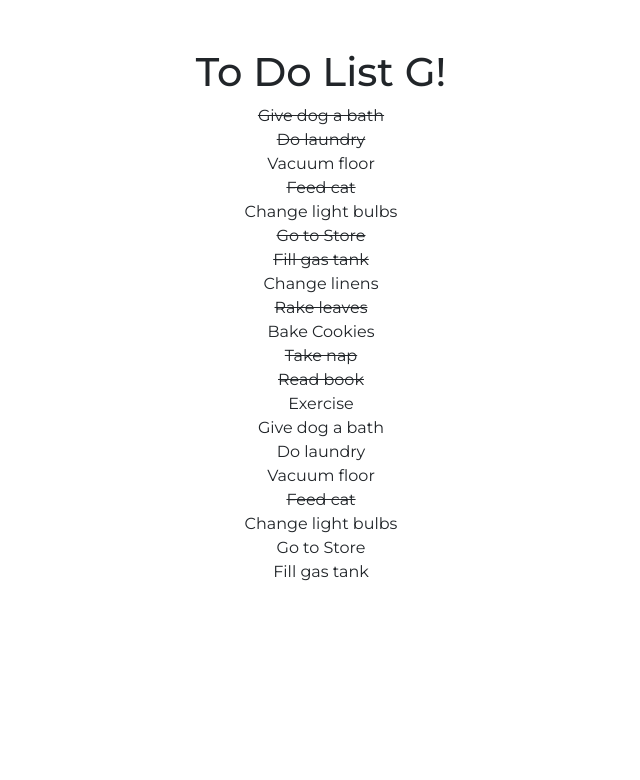
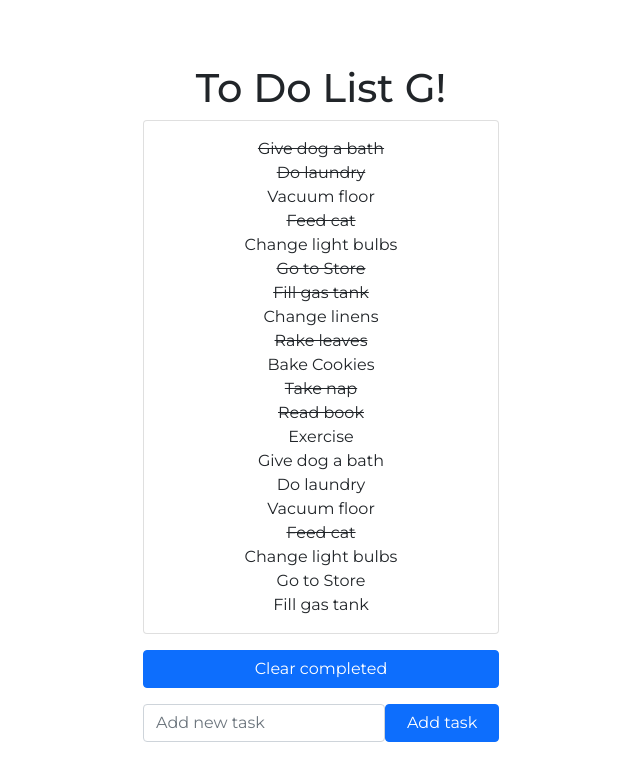
Before and after one commit to vilmarcabanero/task, a React (Create React App) app: page / in a window 1280 px wide. Shown: the top 780 px of the page, without its empty margins (319-959 px from the left). Built offline with nearby package versions, Linux system fonts and the light colour scheme.

Commit message:
Done with Todo app, first version, without db, without using localStorage

```diff
--- /dev/null
+++ b/src/components/Todo/ToDoForm/index.jsx
@@ -0,0 +1,36 @@
+import React, { useState } from 'react';
+import { Form } from 'react-bootstrap';
+import * as S from './styles';
+
+const ToDoForm = ({ toDoList, setToDoList }) => {
+	const [newTask, setNewTask] = useState('');
+
+	const addTaskHandler = () => {
+		setToDoList([
+			...toDoList,
+			{
+				id: Math.random(),
+				task: newTask,
+				complete: false,
+			},
+		]);
+
+		setNewTask('');
+	};
+
+	return (
+		<Form>
+			<S.Group>
+				<Form.Control
+					type='text'
+					placeholder='Add new task'
+					value={newTask}
+					onChange={e => setNewTask(e.target.value)}
+				/>
+				<S.Btn onClick={addTaskHandler}>Add task</S.Btn>
+			</S.Group>
+		</Form>
+	);
+};
+
+export default ToDoForm;
--- /dev/null
+++ b/src/components/Todo/ToDoForm/styles.js
@@ -0,0 +1,12 @@
+import styled from 'styled-components';
+import { Button } from 'react-bootstrap';
+
+export const Group = styled.div`
+	display: flex;
+	align-items: center;
+	justify-content: space-between;
+`;
+
+export const Btn = styled(Button)`
+	width: 10rem;
+`;
--- a/src/components/Todo/ToDo/index.jsx
+++ b/src/components/Todo/ToDoList/ToDo/index.jsx
@@ -2,19 +2,9 @@ import React from 'react';
 import './styles.css';
 
 const ToDo = ({ todo, handleToggle }) => {
-	// console.log('Todo object',todo)
-
-	// const handleClick = e => {
-	// 	// e.preventDefault();
-	// 	handleToggle(e.target.id);
-	// 	// console.log('Clicked', document.getElementById(todo.id).id);
-	// };
-
 	return (
 		<div
 			onClick={e => handleToggle(e.target.id)}
-			name='todo'
-			// value={todo.id}
 			id={todo.id}
 			className={todo.complete ? 'todo strike' : 'todo'}
 		>
--- a/src/components/Todo/ToDoList/index.jsx
+++ b/src/components/Todo/ToDoList/index.jsx
@@ -1,15 +1,10 @@
 import React from 'react';
-import ToDo from 'components/Todo/ToDo';
+import ToDo from 'components/Todo/ToDoList/ToDo';
 
 const ToDoList = ({ toDoList, handleToggle }) => {
-	// console.log(toDoList)
-	return (
-		<div>
-			{toDoList.map(todo => {
-				return <ToDo handleToggle={handleToggle} key={todo.id} todo={todo} />;
-			})}
-		</div>
-	);
+	return toDoList.map(todo => {
+		return <ToDo handleToggle={handleToggle} key={todo.id} todo={todo} />;
+	});
 };
 
 export default ToDoList;
--- a/src/pages/TodoPage/index.jsx
+++ b/src/pages/TodoPage/index.jsx
@@ -1,11 +1,13 @@
 import React, { useState } from 'react';
 import data from 'data/todo.json';
+import { Container, Button, Card, Col, Row } from 'react-bootstrap';
+
 import Header from 'components/Todo/Header';
 import ToDoList from 'components/Todo/ToDoList';
+import ToDoForm from 'components/Todo/ToDoForm';
 
 const TodoPage = () => {
 	const [toDoList, setToDoList] = useState(data);
-	// console.log(toDoList);
 
 	const handleToggle = id => {
 		let mapped = toDoList.map(todo => {
@@ -14,14 +16,36 @@ const TodoPage = () => {
 				: { ...todo };
 		});
 		setToDoList(mapped);
-		// console.log(parseFloat((3.1416).toFixed(2)));
+	};
+
+	const handleFilter = () => {
+		let filtered = toDoList.filter(task => !task.complete);
+		setToDoList(filtered);
 	};
 
 	return (
-		<div className='text-center'>
-			<Header />
-			<ToDoList handleToggle={handleToggle} toDoList={toDoList} />
-		</div>
+		<Container className='text-center'>
+			<Row>
+				<Col className='m-auto mt-3 mb-5' xs={12} md={4}>
+					<Header />
+					<Card className='mb-3'>
+						<Card.Body>
+							<ToDoList handleToggle={handleToggle} toDoList={toDoList} />
+						</Card.Body>
+					</Card>
+
+					<Button
+						style={{ width: '100%' }}
+						className='mb-3'
+						variant='primary'
+						onClick={handleFilter}
+					>
+						Clear completed
+					</Button>
+					<ToDoForm setToDoList={setToDoList} toDoList={toDoList} />
+				</Col>
+			</Row>
+		</Container>
 	);
 };
 
```
Also changed, not shown: src/components/Todo/ToDoList/ToDo/styles.css (renamed from src/components/Todo/ToDo/styles.css).
